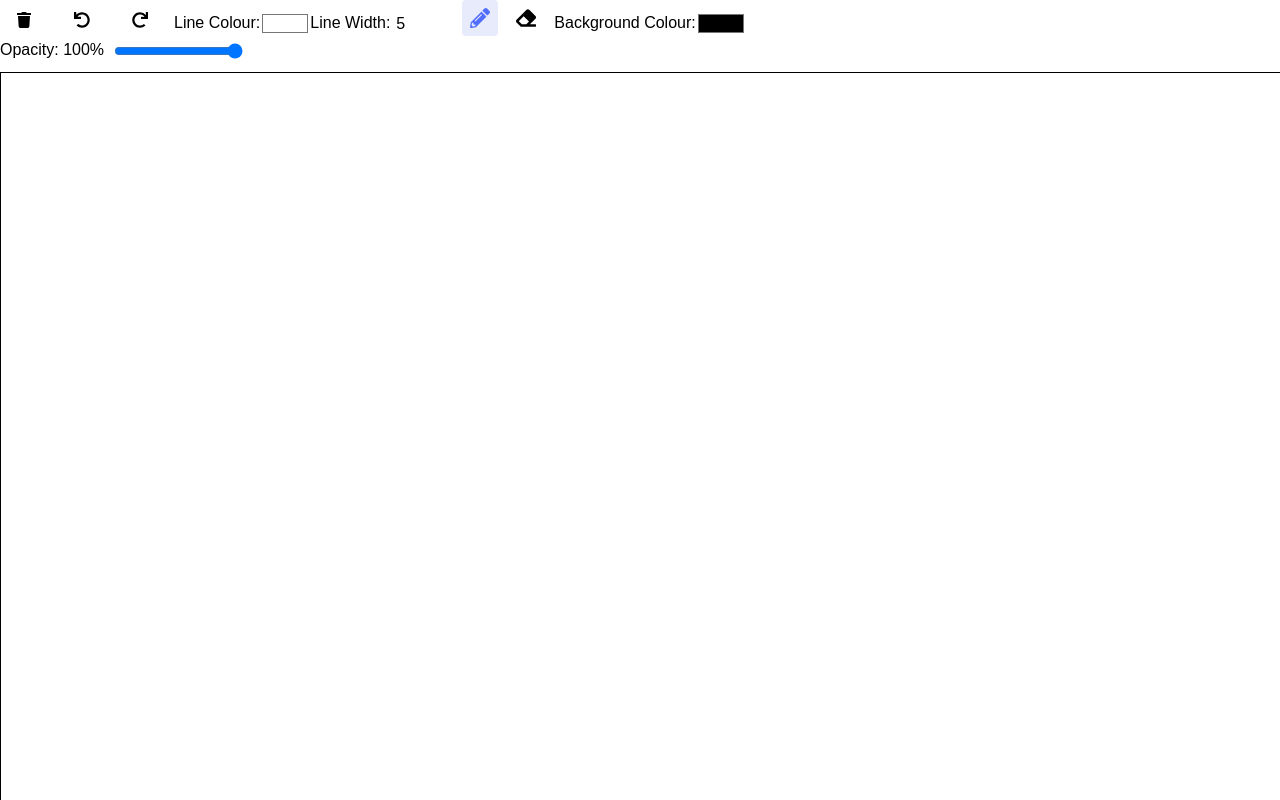
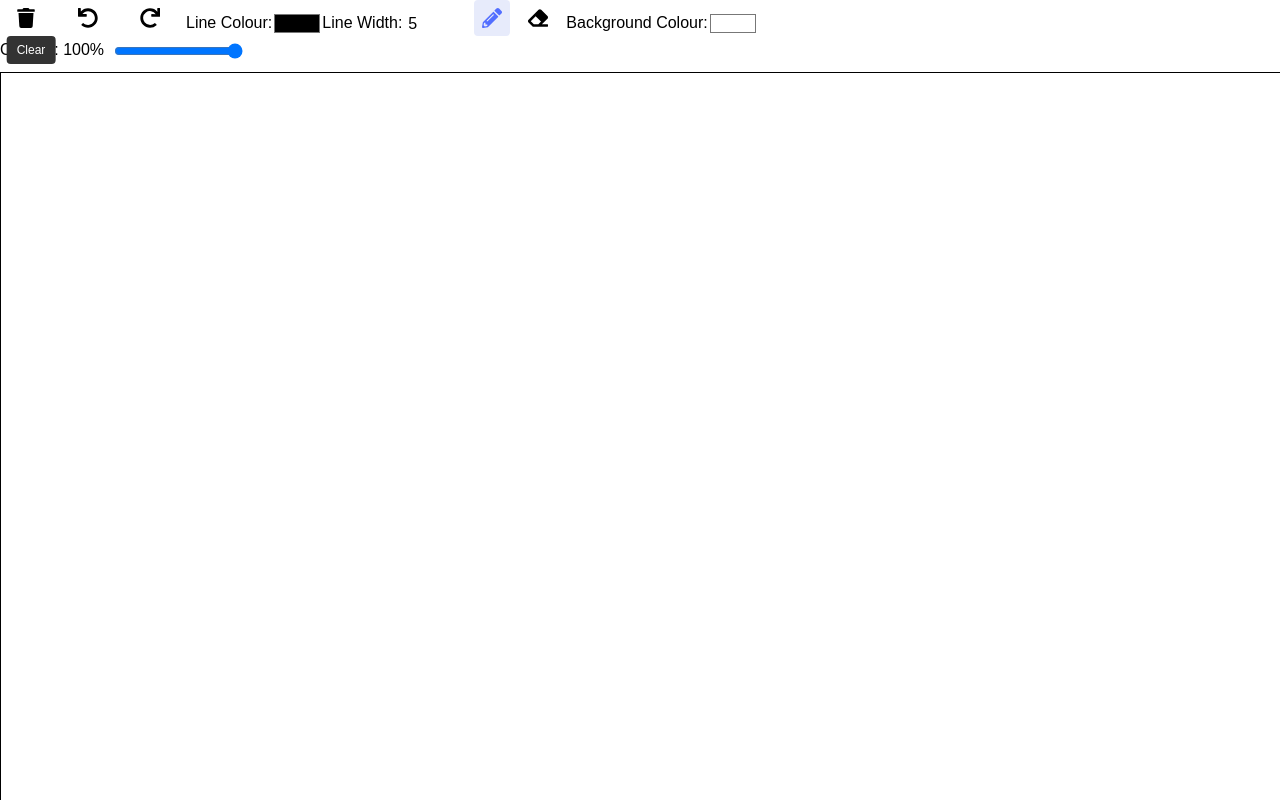
Before and after one commit to Kaimond/whiteboard, a Next.js app: page / in a window 1280 px wide. Shown: the top 800 px of the page. Built offline with nearby package versions, Linux system fonts and the light colour scheme.

Commit message:
Added tooltip after hovering a button in toolbar

```diff
--- /dev/null
+++ b/src/app/Toolbar.module.css
@@ -0,0 +1,22 @@
+.tooltip {
+    position: relative;
+    display: inline-block;
+}
+
+.tooltip[data-tooltip]:hover::after {
+    content: attr(data-tooltip);
+    position: absolute;
+    top: 100%;
+    left: 50%;
+    transform: translateX(-50%);
+    background-color: #333;
+    color: #fff;
+    padding: 5px 10px;
+    border-radius: 4px;
+    font-size: 12px;
+    white-space: nowrap;
+    z-index: 10;
+    opacity: 0;
+    transition: opacity 0.2s ease;
+    opacity: 1;
+}
--- a/src/app/components/Toolbar.jsx
+++ b/src/app/components/Toolbar.jsx
@@ -5,6 +5,7 @@ import { FaPencilAlt } from "react-icons/fa";
 import { FaEraser } from "react-icons/fa";
 import { FaUndo } from "react-icons/fa";
 import { FaRedo } from "react-icons/fa";
+import styles from "../Toolbar.module.css";
 
 export default function Toolbar({
     clearCanvas,
@@ -19,9 +20,9 @@ export default function Toolbar({
     redo,
 }) {
     const [activeTool, setActiveTool] = useState("draw");
-    const [selectedColour, setSelectedColour] = useState("#ffffff");
+    const [selectedColour, setSelectedColour] = useState("#000000");
     const [lineWidth, setLineWidth] = useState("5");
-    const [backgroundPickerColour, setBackgroundPickerColour] = useState("#000000");
+    const [backgroundPickerColour, setBackgroundPickerColour] = useState("#FFFFFF");
 
     const handleColourChange = (e) => {
         const newColour = e.target.value;
@@ -54,36 +55,45 @@ export default function Toolbar({
             width: "800px",
             borderRadius: "10px"
         }}>
+            <div className={styles.tooltip} data-tooltip="Clear">
                 <button
                     onClick={clearCanvas}
                     style={{
                         padding: "8px 16px",
                         marginRight: "10px",
                         cursor: "pointer",
+                        fontSize: "20px",
                     }}
                 >
                     <FaTrash />
-            </button>
+                </button >
+            </div>
+            <div className={styles.tooltip} data-tooltip="Undo">
                 <button
                     onClick={undo}
                     style={{
                         padding: "8px 16px",
                         marginRight: "10px",
                         cursor: "pointer",
+                        fontSize: "20px",
                     }}
                 >
                     <FaUndo />
                 </button>
+            </div>
+            <div className={styles.tooltip} data-tooltip="Redo">
                 <button
                     onClick={redo}
                     style={{
                         padding: "8px 16px",
                         marginRight: "10px",
                         cursor: "pointer",
+                        fontSize: "20px",
                     }}
                 >
                     <FaRedo />
                 </button>
+            </div>
             Line Colour:
             <input
                 type="color"
@@ -104,6 +114,7 @@ export default function Toolbar({
                     verticalAlign: "middle",
                 }}
             />
+            <div className={styles.tooltip} data-tooltip="Draw">
                 <button
                     onClick={() => { drawing(); setActiveTool("draw") }}
                     style={{
@@ -118,6 +129,8 @@ export default function Toolbar({
                 >
                     <FaPencilAlt />
                 </button>
+            </div>
+            <div className={styles.tooltip} data-tooltip="Erase">
                 <button
                     onClick={() => { eraser(); setActiveTool("erase") }}
                     style={{
@@ -132,6 +145,7 @@ export default function Toolbar({
                 >
                     <FaEraser />
                 </button>
+            </div>
             <span>Background Colour:</span>
             <input
                 type="color"
```
Lines whose indentation alone changed are shown as unchanged.
